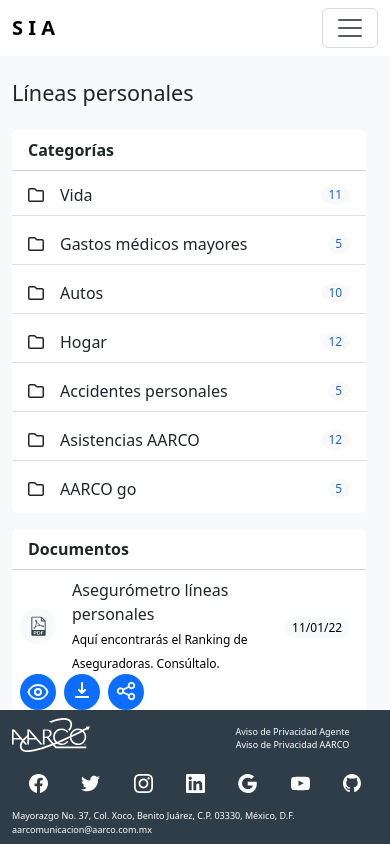
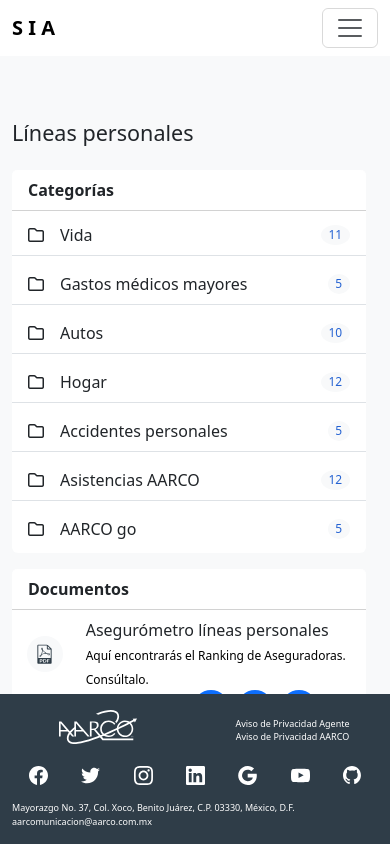
Before and after one commit to rangel96/rock_sia, an Angular app: page /lineas in a window 390 px wide. Shown: the top 844 px of the page. Built offline with nearby package versions, Linux system fonts and the light colour scheme.

Commit message:
footer, navbar and main complete

```diff
--- a/src/app/screens/lineas/lineas.component.html
+++ b/src/app/screens/lineas/lineas.component.html
@@ -47,19 +47,19 @@
                 </div>
 
                 <!-- Title and Subtitle -->
-                <div class="col">
+                <div class="col-md col-10">
                   <span class="font-title">{{ doc.title }}</span>
                   <br/>
                   <span class="color-black font-subtitle">{{ doc.subtitle }}</span>
                 </div>
 
                 <!-- Date -->
-                <div class="col-auto m-auto">
+                <div class="col-md-auto col-6 m-auto">
                   <span class="badge rounded-pill bg-body-tertiary color-black m-auto">{{ doc.date }}</span>
                 </div>
 
                 <!-- Actions -->
-                <div class="col-auto p-0 d-flex">
+                <div class="col-md-auto col-6 p-0 d-flex">
 
                   <!-- eye -->
                   <span class="badge rounded-circle text-bg-primary square p-0 mx-1 m-auto">
--- a/src/app/screens/screens.component.html
+++ b/src/app/screens/screens.component.html
@@ -1,6 +1,6 @@
 <div class="bg-body-tertiary">
   <app-navbar></app-navbar>
-  <main class="container-md vh-100 pt-5 mt-3">
+  <main class="container-md py-5 vh-fullscreen">
     <router-outlet></router-outlet>
   </main>
   <app-footer></app-footer>
--- a/src/app/screens/screens.component.scss
+++ b/src/app/screens/screens.component.scss
@@ -0,0 +1,11 @@
+$height-footer: 8rem;
+
+.vh-fullscreen {
+  min-height: calc(100vh - $height-footer); /* altura de la ventana del navegador menos altura del footer */
+}
+
+@media (max-width: 768px) {
+  .vh-fullscreen {
+    margin-bottom: $height-footer;
+  }
+}
--- a/src/app/shared/footer/footer.component.html
+++ b/src/app/shared/footer/footer.component.html
@@ -1,9 +1,9 @@
-<footer class="bg-footer fixed-bottom">
+<footer class="navbar bg-footer fixed-bottom">
   <div class="container-md my-1">
     <div class="row">
 
       <!-- Logo -->
-      <div class="col-sm-auto col-6 m-auto py-1">
+      <div class="col-sm-auto col-6 m-auto py-1 text-center">
         <img src="assets/icons/logo-aarco.svg" alt="logo aarco" class="">
       </div>
 
--- a/src/app/shared/navbar/navbar.component.html
+++ b/src/app/shared/navbar/navbar.component.html
@@ -1,4 +1,4 @@
-<nav class="navbar navbar-expand-sm bg-white fixed-top">
+<nav class="navbar navbar-expand-sm bg-white sticky-top">
   <div class="container-md">
     <a class="navbar-brand fw-bold" href="#">S&nbsp;I&nbsp;A</a>
     <button class="navbar-toggler" type="button" data-bs-toggle="collapse" data-bs-target="#navbarScroll" aria-controls="navbarScroll" aria-expanded="false" aria-label="Toggle navigation">
```
